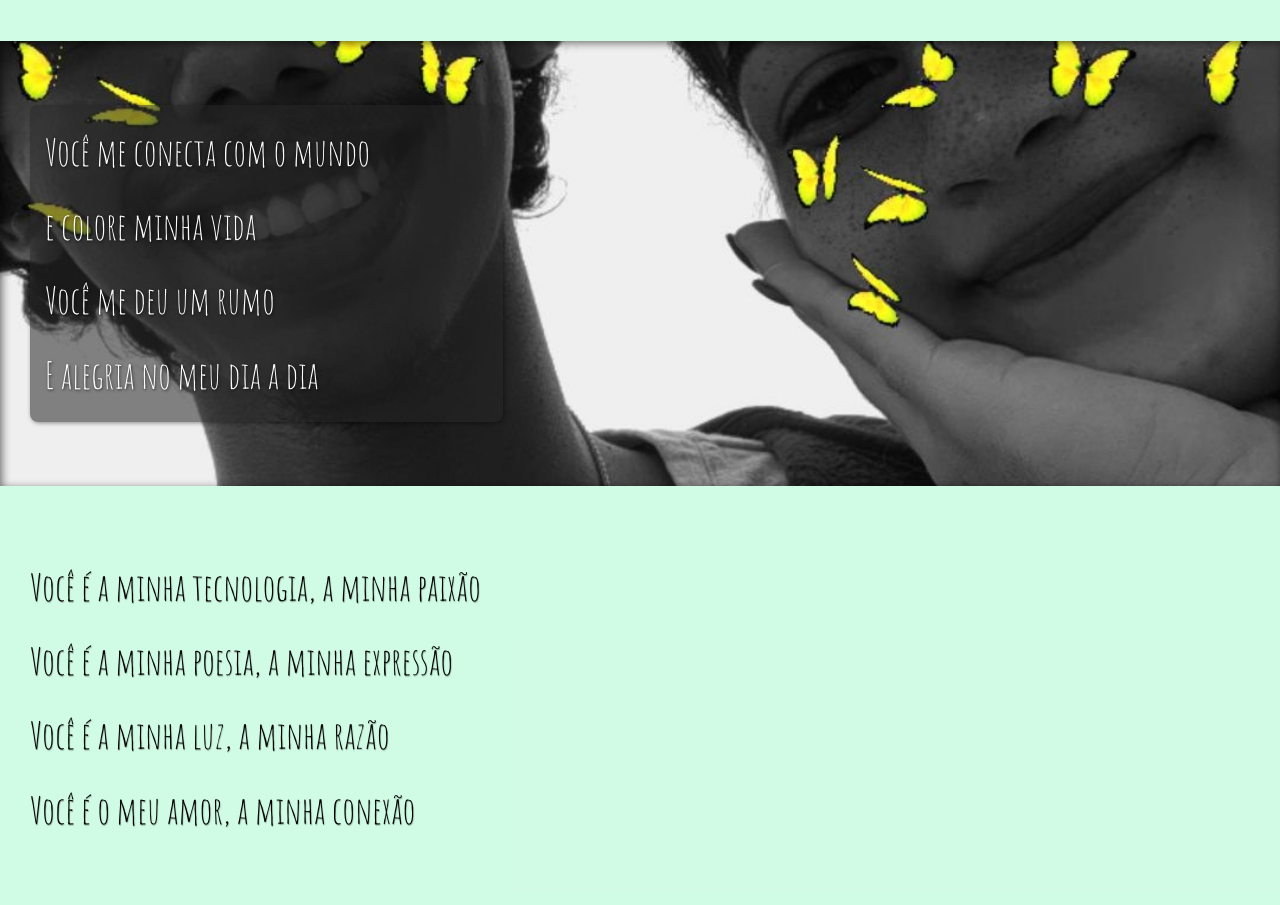
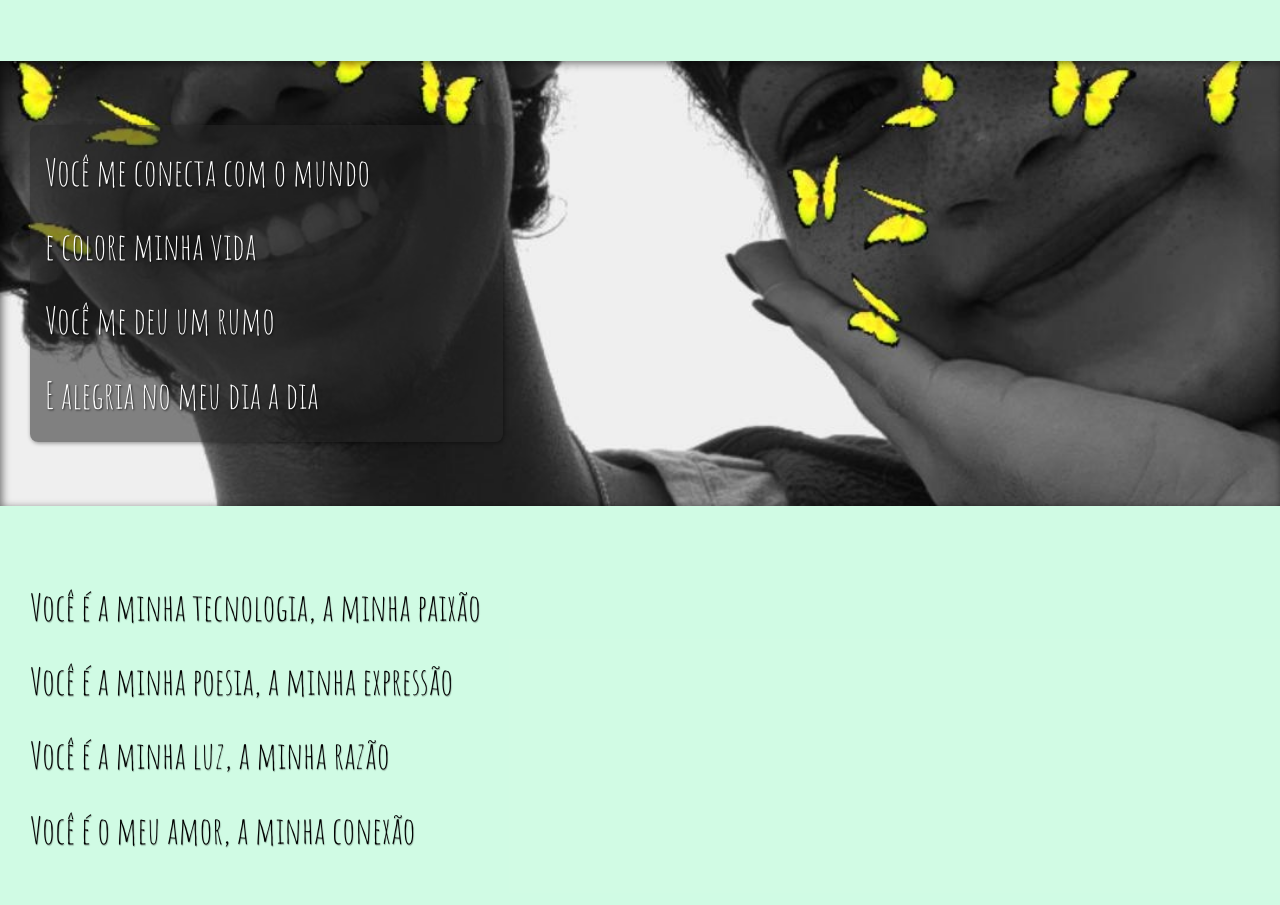
Before and after one commit to RafaeelRS/projeto-cordel, a plain HTML site: page index.html in a window 1280 px wide. Shown: the part 632-1537 px from the top of the page. Drawn offline with Linux system fonts and the light colour scheme.

Commit message:
Update estilo.css

```diff
--- a/css/estilo.css
+++ b/css/estilo.css
@@ -40,6 +40,7 @@ h1{
 p{
     font-family: 'Bebas Neue', sans-serif;
     font-size: 0.8em;
+    padding-bottom: 20px;
 }
 section{
     padding-top: 8vh;
@@ -73,7 +74,7 @@ section p{
     max-width: 35vw;
     padding: 10px;
     padding-left: 15px;
-    text-shadow: 0.8px 0.5px 3px rgba(0, 0, 0, 0.723);
+    text-shadow: 1px 0.5px 2px rgba(0, 0, 0, 0.723);
     box-shadow: 1px 1px 4.5px rgba(0, 0, 0, 0.43);
 }
 
@@ -101,6 +102,7 @@ footer{
 footer p{
     font-family: Verdana, Geneva, Tahoma, sans-serif;
     font-size: 1em;
+    padding: 0;
 }
 
 footer a{
```
